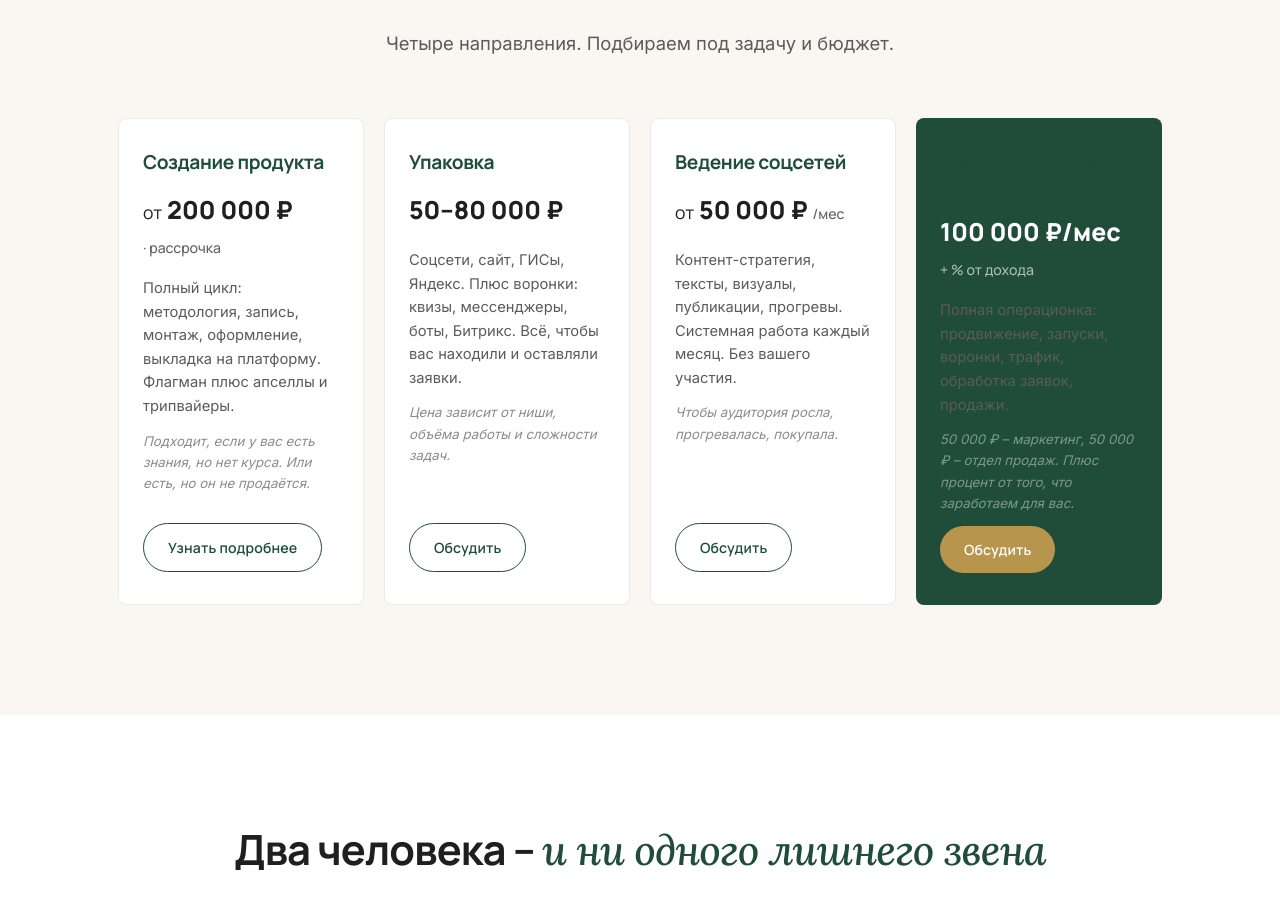
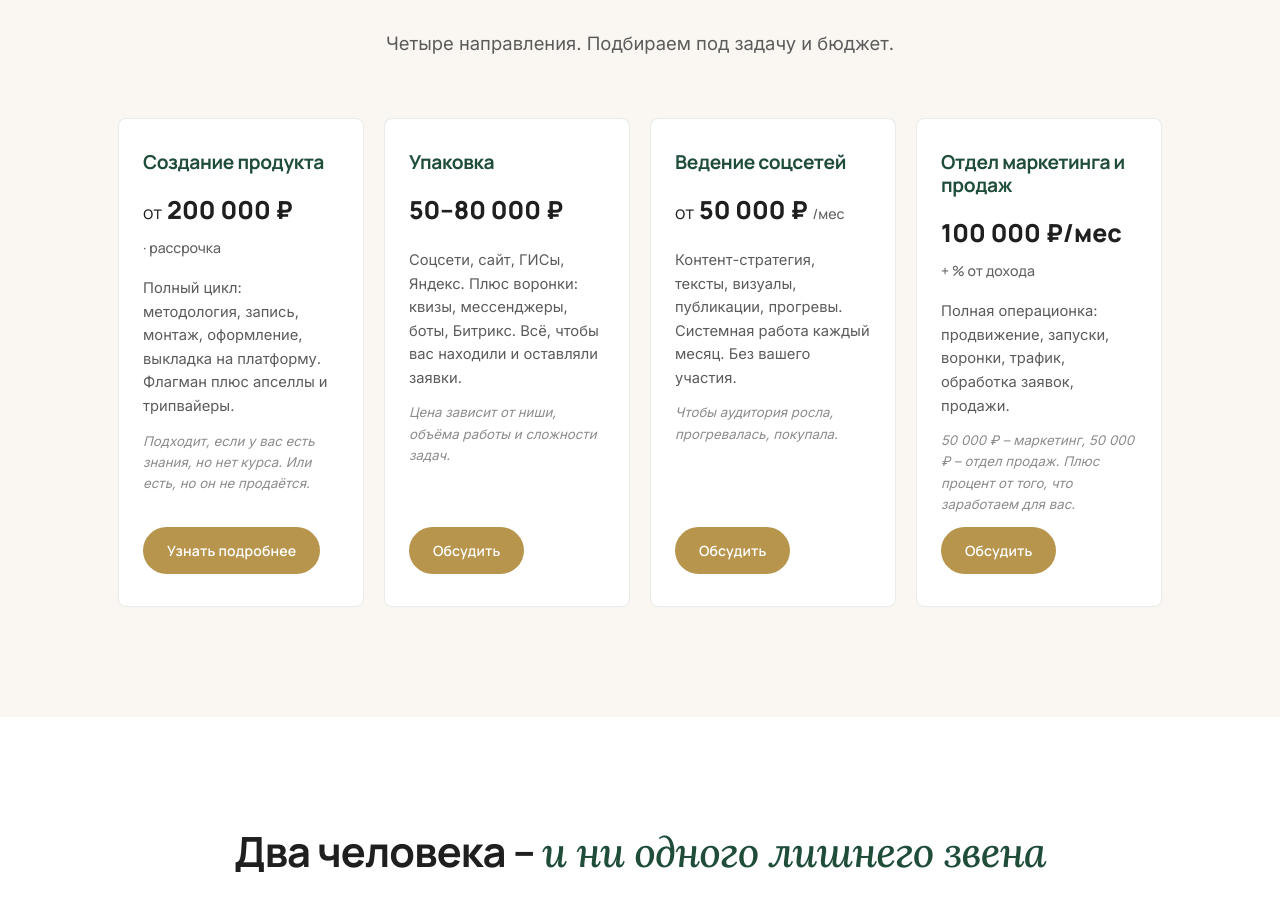
Before and after one commit to katejordanes-ctrl/EG-agency, a plain HTML site: page index.html in a window 1280 px wide. Shown: the part 5202-6112 px from the top of the page. Drawn offline with Linux system fonts and the light colour scheme.

Commit message:
4-й тариф белый как остальные, все кнопки в ценах золотые

```diff
--- a/index.html
+++ b/index.html
@@ -171,7 +171,7 @@
         <div class="price">от <strong>200 000 ₽</strong><span>· рассрочка</span></div>
         <p>Полный цикл: методология, запись, монтаж, оформление, выкладка на платформу. Флагман плюс апселлы и трипвайеры.</p>
         <p class="price-card__hint">Подходит, если у вас есть знания, но нет курса. Или есть, но он не продаётся.</p>
-        <a href="#cta" class="btn btn--outline btn--small">Узнать подробнее</a>
+        <a href="#cta" class="btn btn--gold btn--small">Узнать подробнее</a>
       </div>
 
       <div class="price-card">
@@ -179,7 +179,7 @@
         <div class="price"><strong>50–80 000 ₽</strong></div>
         <p>Соцсети, сайт, ГИСы, Яндекс. Плюс воронки: квизы, мессенджеры, боты, Битрикс. Всё, чтобы вас находили и оставляли заявки.</p>
         <p class="price-card__hint">Цена зависит от ниши, объёма работы и сложности задач.</p>
-        <a href="#cta" class="btn btn--outline btn--small">Обсудить</a>
+        <a href="#cta" class="btn btn--gold btn--small">Обсудить</a>
       </div>
 
       <div class="price-card">
@@ -187,7 +187,7 @@
         <div class="price">от <strong>50 000 ₽</strong><span>/мес</span></div>
         <p>Контент-стратегия, тексты, визуалы, публикации, прогревы. Системная работа каждый месяц. Без вашего участия.</p>
         <p class="price-card__hint">Чтобы аудитория росла, прогревалась, покупала.</p>
-        <a href="#cta" class="btn btn--outline btn--small">Обсудить</a>
+        <a href="#cta" class="btn btn--gold btn--small">Обсудить</a>
       </div>
 
       <div class="price-card price-card--featured">
--- a/style.css
+++ b/style.css
@@ -416,15 +416,10 @@ strong { font-weight: 700; color: var(--ink); }
   border-color: var(--gold);
 }
 .price-card--featured {
-  background: var(--green);
-  color: var(--white);
-  border: none;
+  background: var(--white);
+  color: var(--ink);
+  border: 1px solid rgba(31, 77, 58, 0.1);
 }
-.price-card--featured h3 { color: var(--white); }
-.price-card--featured .price strong { color: var(--white); }
-.price-card--featured .price { color: rgba(255,255,255,0.9); }
-.price-card--featured p { color: rgba(255, 255, 255, 0.85); }
-.price-card--featured .price-card__hint { color: rgba(255, 255, 255, 0.6); }
 
 .price-card h3 { margin-bottom: 16px; font-size: 1.2rem; color: var(--green); }
 .price {
```
